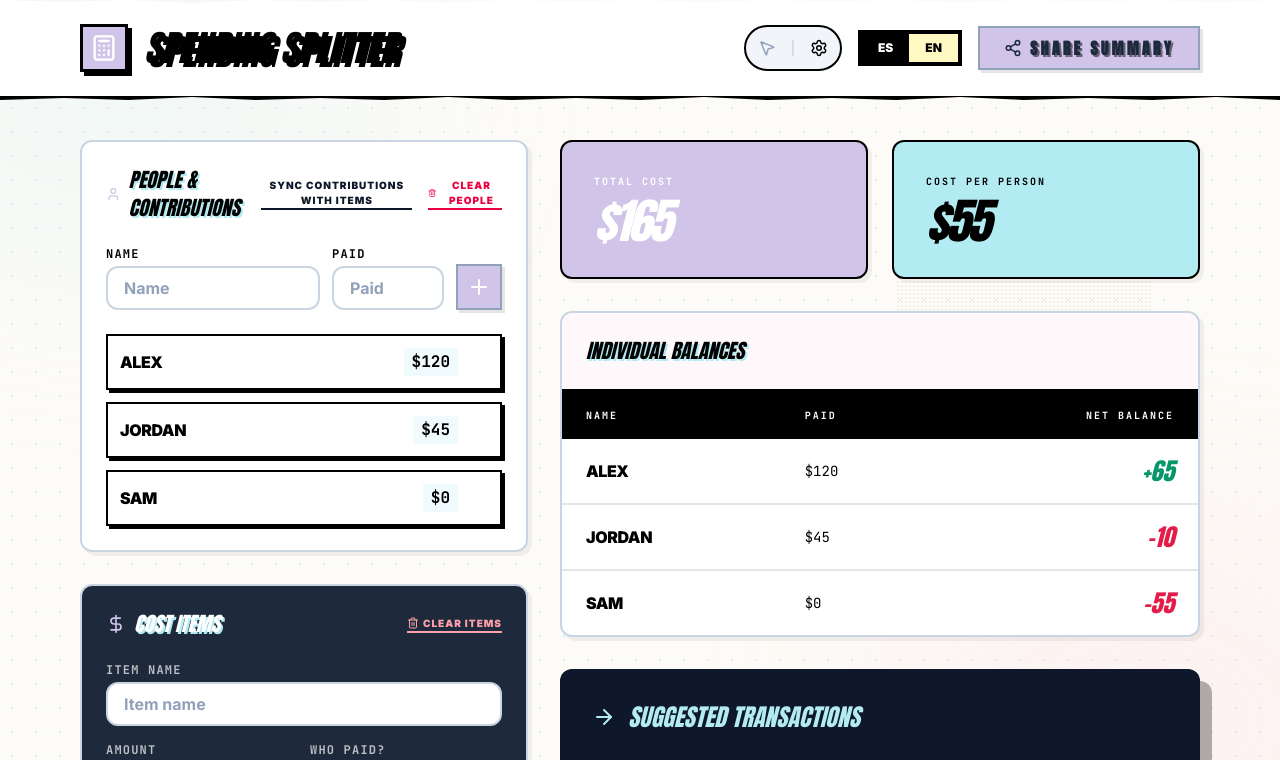
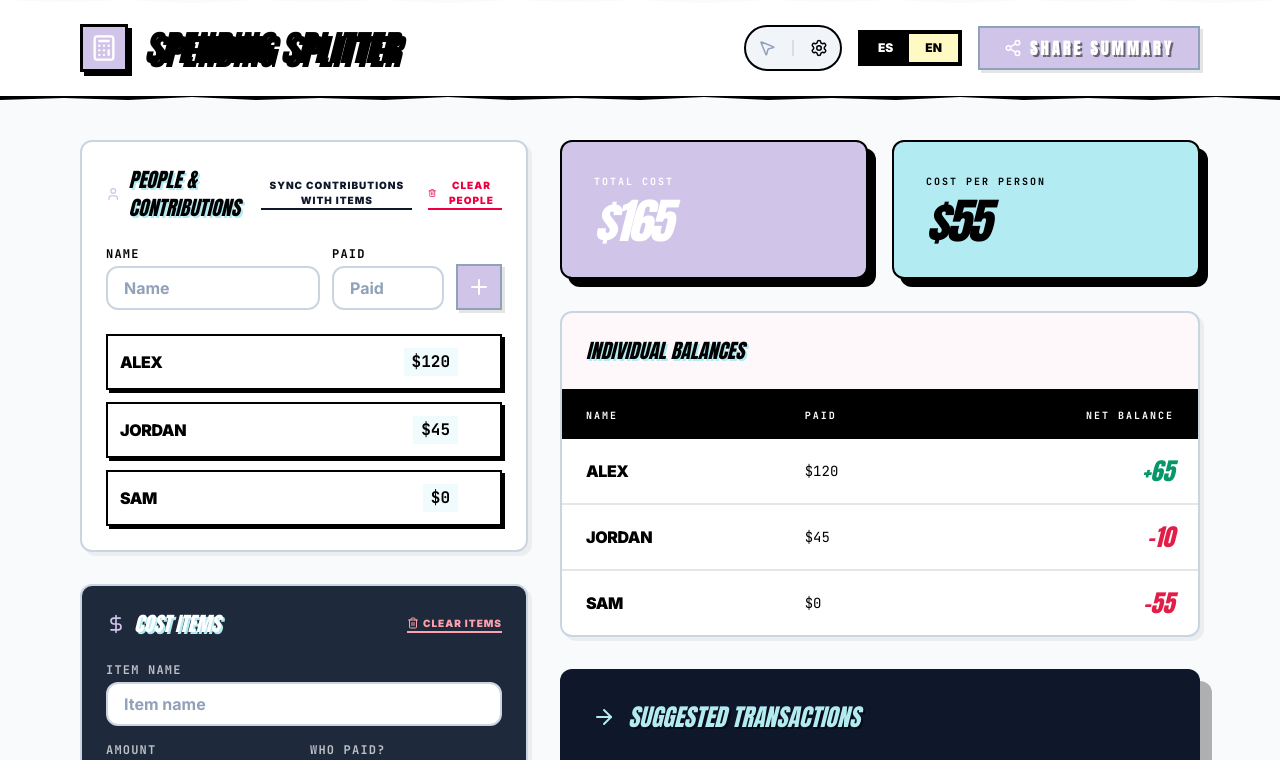
Before and after one commit to TabrisArg/Family_calculator, a React (Vite) app: page / in a window 1280 px wide. Shown: the top 760 px of the page. Built offline with nearby package versions, Linux system fonts and the light colour scheme.

Commit message:
feat: Add page background color to theme
Introduces a new theme variable for the page background color and applies it to the main app container. Updates the calculator icon to use the header icon color for consistency.

```diff
--- a/src/App.tsx
+++ b/src/App.tsx
@@ -415,6 +415,8 @@ export default function App() {
     <div
       className={`min-h-screen selection:bg-p5-yellow selection:text-black ${isColorChangeMode ? 'cursor-crosshair' : ''}`}
       onClick={handleElementClick}
+      style={{ backgroundColor: 'var(--page-bg)', color: 'var(--main-text)' }}
+      data-theme-key="pageBgColor"
     >
       <style>{`
         :root {
@@ -422,6 +424,7 @@ export default function App() {
           --muted-text: ${currentTheme.mutedTextColor};
           --sync-text: ${currentTheme.syncContributionsTextColor};
           --footer-text: ${currentTheme.footerTextColor};
+          --page-bg: ${currentTheme.pageBgColor};
 
           --header-title: ${currentTheme.headerTitleColor};
           --header-title-shadow: ${currentTheme.headerTitleShadow};
@@ -525,7 +528,7 @@ export default function App() {
             <div className="w-12 h-12 border-black border-[3px] flex items-center justify-center shadow-[4px_4px_0px_0px_rgba(0,0,0,1)]"
                  style={{ backgroundColor: 'var(--header-icon-bg)', color: 'var(--header-icon-color)' }}
                  data-theme-key="headerIconBg">
-              <Calculator size={28} />
+              <Calculator size={28} data-theme-key="headerIconColor" />
             </div>
             <h1 className="p5-header-text"
                 style={{ color: 'var(--header-title)', textShadow: 'var(--header-title-shadow)' }}
@@ -576,7 +579,8 @@ export default function App() {
               onClick={handleShare}
               disabled={isSharing}
               className="p5-button flex items-center gap-2"
-              style={{ textShadow: '2px 2px 0px rgba(0,0,0,0.5)' }}
+              style={{ color: 'var(--button-text)', textShadow: 'var(--button-text-shadow)' }}
+              data-theme-key="buttonTextColor"
             >
               {isSharing ? <div className="animate-spin h-4 w-4 border-2 border-white border-t-transparent rounded-full" /> : <Share2 size={18} />}
               <span className="hidden sm:inline">{isSharing ? t.sharing : t.share}</span>
@@ -626,6 +630,7 @@ export default function App() {
                   onChange={(e) => setNewPersonName(e.target.value)}
                   className="p5-input"
                   style={{ color: 'var(--form-input)' }}
+                  data-theme-key="formInputTextColor"
                 />
               </div>
               <div className="w-28">
@@ -637,9 +642,10 @@ export default function App() {
                   onChange={(e) => setNewPersonPaid(e.target.value)}
                   className="p5-input"
                   style={{ color: 'var(--form-input)' }}
+                  data-theme-key="formInputTextColor"
                 />
               </div>
-              <button type="submit" className="p5-button self-end h-[46px] w-[46px] flex items-center justify-center p-0" style={{ color: 'var(--button-text)', textShadow: 'var(--button-text-shadow)' }}>
+              <button type="submit" className="p5-button self-end h-[46px] w-[46px] flex items-center justify-center p-0" style={{ color: 'var(--button-text)', textShadow: 'var(--button-text-shadow)' }} data-theme-key="buttonTextColor">
                 <Plus size={24} />
               </button>
             </form>
@@ -752,6 +758,7 @@ export default function App() {
                   onChange={(e) => setNewCostName(e.target.value)}
                   className="p5-input"
                   style={{ color: 'var(--form-input)' }}
+                  data-theme-key="formInputTextColor"
                 />
               </div>
               <div className="flex gap-3">
@@ -764,6 +771,7 @@ export default function App() {
                     onChange={(e) => setNewCostAmount(e.target.value)}
                     className="p5-input"
                     style={{ color: 'var(--form-input)' }}
+                    data-theme-key="formInputTextColor"
                   />
                 </div>
                 <div className="flex-1">
@@ -773,6 +781,7 @@ export default function App() {
                     onChange={(e) => setSelectedPayerId(e.target.value)}
                     className="p5-input bg-white cursor-pointer appearance-none"
                     style={{ color: 'var(--form-input)' }}
+                    data-theme-key="formInputTextColor"
                   >
                     <option value="">{t.whoPaid}</option>
                     {people.map(p => (
@@ -781,7 +790,7 @@ export default function App() {
                   </select>
                 </div>
               </div>
-              <button type="submit" className="p5-button w-full flex items-center justify-center gap-2" style={{ color: 'var(--button-text)', textShadow: 'var(--button-text-shadow)' }}>
+              <button type="submit" className="p5-button w-full flex items-center justify-center gap-2" style={{ color: 'var(--button-text)', textShadow: 'var(--button-text-shadow)' }} data-theme-key="buttonTextColor">
                 <Plus size={20} />
                 {t.costItems}
               </button>
@@ -879,8 +888,8 @@ export default function App() {
           {/* Summary Cards */}
           <div className="grid grid-cols-1 sm:grid-cols-2 gap-6">
             <div className="p5-card p-8 border-black"
-                 style={{ backgroundColor: 'var(--total-cost-bg)', color: 'var(--total-cost-value)', shadow: 'var(--summary-shadow)' }}
-                 data-theme-key="summaryTotalCardBg">
+                 style={{ backgroundColor: 'var(--total-cost-bg)', color: 'var(--total-cost-value)', boxShadow: 'var(--summary-shadow)' }}
+                 data-theme-key="summaryCardShadow">
               <p className="font-mono text-[10px] font-black uppercase tracking-[0.2em] mb-2"
                  style={{ color: 'var(--total-cost-label)' }}
                  data-theme-key="summaryTotalLabelColor">
@@ -889,8 +898,8 @@ export default function App() {
               <p className="text-5xl font-display italic tracking-tighter" data-theme-key="summaryTotalValueColor">${totals.totalCost.toLocaleString()}</p>
             </div>
             <div className="p5-card p-8 border-black"
-                 style={{ backgroundColor: 'var(--cpp-bg)', color: 'var(--cpp-value)', shadow: 'var(--summary-shadow)' }}
-                 data-theme-key="costPerPersonCardBg">
+                 style={{ backgroundColor: 'var(--cpp-bg)', color: 'var(--cpp-value)', boxShadow: 'var(--summary-shadow)' }}
+                 data-theme-key="summaryCardShadow">
               <p className="font-mono text-[10px] font-black uppercase tracking-[0.2em] mb-2"
                  style={{ color: 'var(--cpp-label)' }}
                  data-theme-key="costPerPersonLabelColor">
@@ -962,7 +971,7 @@ export default function App() {
                          color: b.net > 0 ? 'var(--table-net-pos)' : b.net < 0 ? 'var(--table-net-neg)' : 'var(--table-net-neu)',
                          textShadow: 'var(--table-net-shadow)'
                       }}
-                      data-theme-key={b.net > 0 ? 'tableNetPositiveColor' : b.net < 0 ? 'tableNetNegativeColor' : 'tableNetNeutralColor'}>
+                      data-theme-key="tableNetShadow">
                         {b.net > 0 ? '+' : ''}{Math.round(b.net).toLocaleString()}
                       </td>
                     </tr>
@@ -978,8 +987,8 @@ export default function App() {
                    data-theme-key="transactionsCardBg">
             <div className="flex flex-col sm:flex-row sm:items-center justify-between mb-8 gap-4">
               <h2 className="text-2xl font-display uppercase italic flex items-center gap-3"
-                  style={{ color: 'var(--trans-header)', textShadow: '2px 2px 0px var(--trans-header-shadow)' }}
-                  data-theme-key="transactionsHeaderColor">
+                  style={{ color: 'var(--trans-header)', textShadow: 'var(--trans-header-shadow)' }}
+                  data-theme-key="transactionsHeaderShadow">
                 <ArrowRight className="animate-bounce-x" />
                 {t.suggestedTransactions}
               </h2>
@@ -1037,7 +1046,7 @@ export default function App() {
                       <div className="flex flex-col">
                         <span className="font-display text-xl leading-none mb-1 tracking-tight"
                               style={{ color: 'var(--trans-name)', textShadow: 'var(--trans-name-shadow)' }}
-                              data-theme-key="transactionNameColor">
+                              data-theme-key="transactionNameShadow">
                           {t_item.from}
                         </span>
                         <span className="font-mono text-[9px] uppercase tracking-widest mb-3"
@@ -1048,7 +1057,7 @@ export default function App() {
                       </div>
                       <p className="text-4xl font-display italic tracking-tighter"
                          style={{ color: 'var(--trans-amount)', textShadow: 'var(--trans-amount-shadow)' }}
-                         data-theme-key="transactionAmountColor">
+                         data-theme-key="transactionAmountShadow">
                         ${t_item.amount.toLocaleString()}
                       </p>
                     </div>
--- a/src/themeConfig.ts
+++ b/src/themeConfig.ts
@@ -10,6 +10,7 @@ export const themeConfig = {
   mutedTextColor: "#64748b",
   syncContributionsTextColor: "#0f172a",
   footerTextColor: "#000000",
+  pageBgColor: "#f8fafc", // slate-50
 
   // --- Header ---
   headerTitleColor: "#000000",
```
